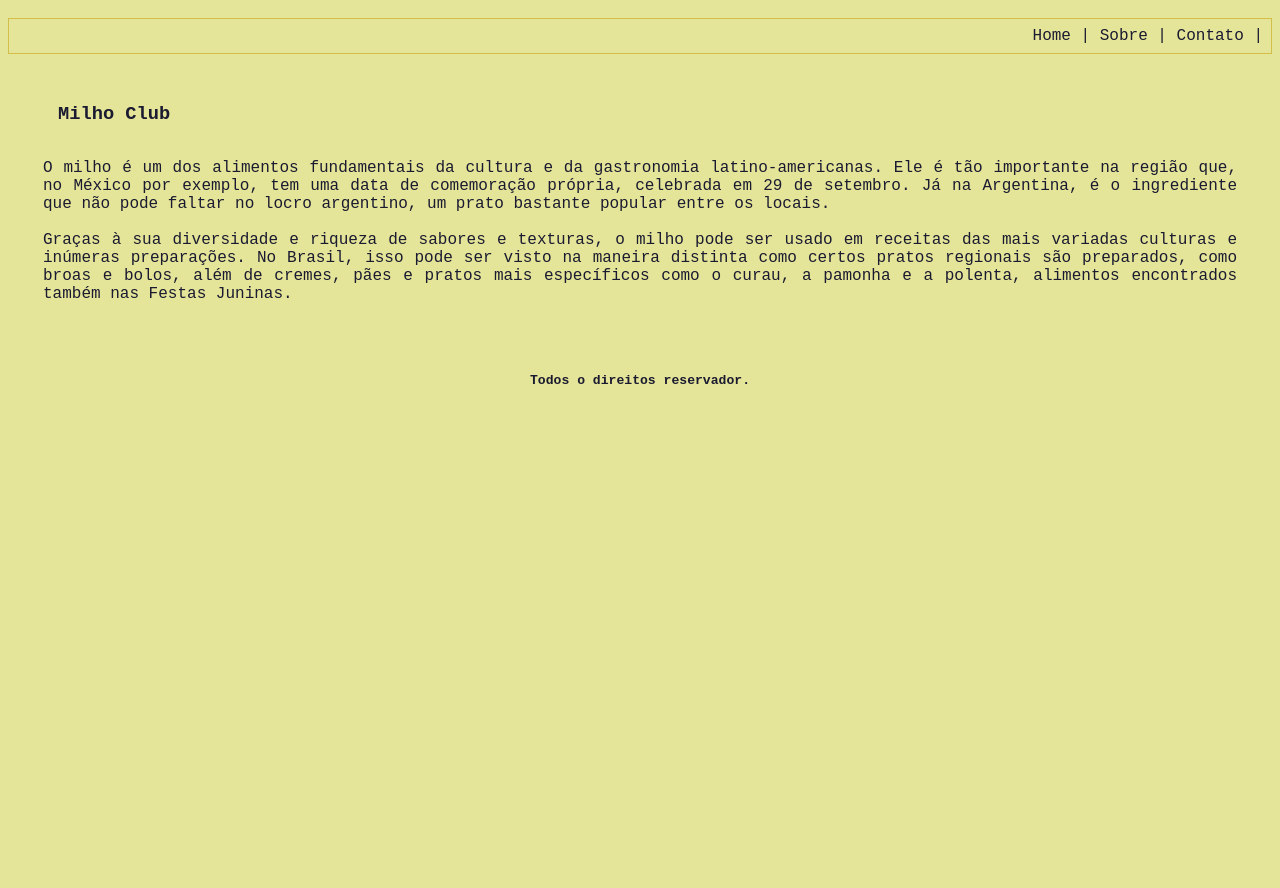
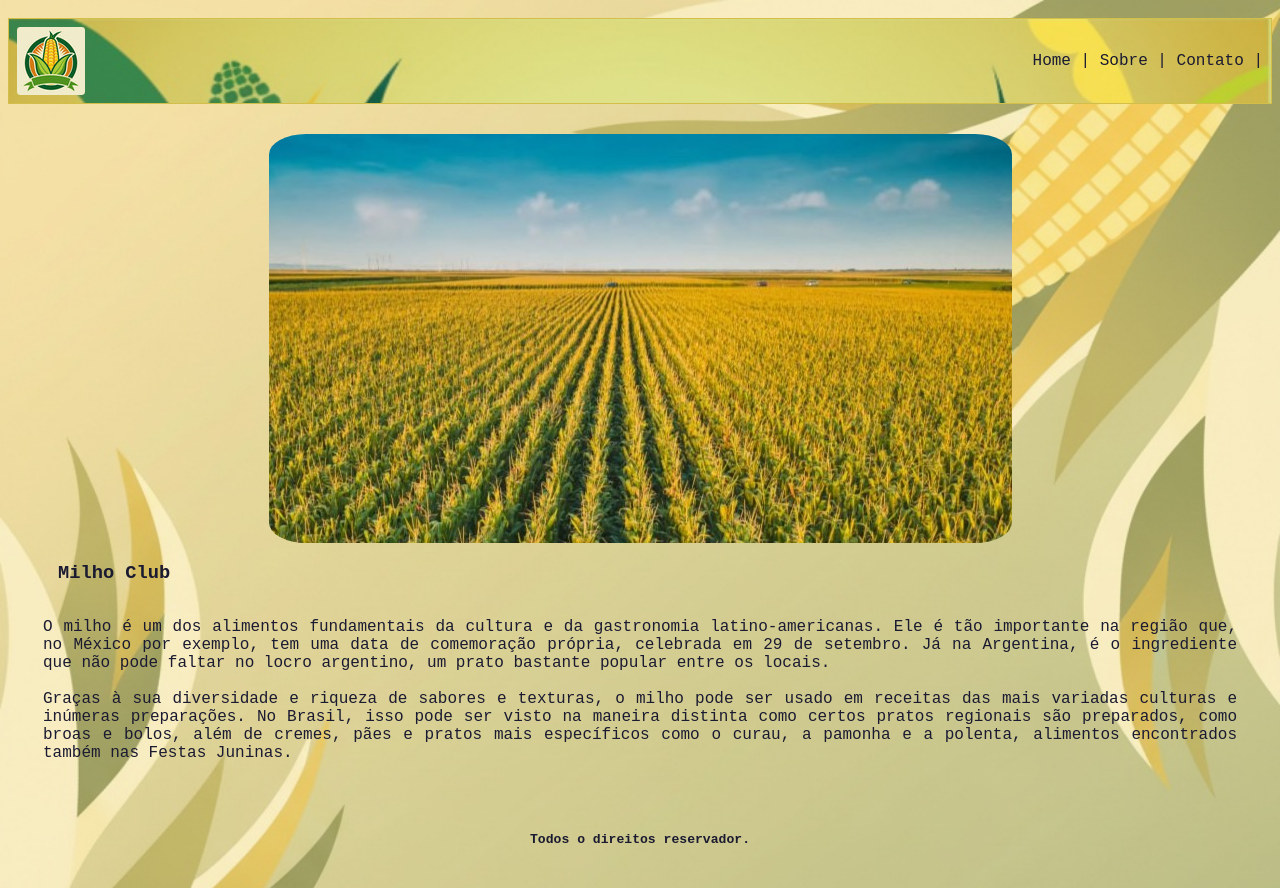
Before and after one commit to Spockchaim/Atividade_DSM, a plain HTML site: page index.html in a window 1280 px wide. Before the commit the page ends 800 px from the top, so only its background shows below. Drawn offline with Linux system fonts and the light colour scheme; the site is published under a folder, as on GitHub Pages, so addresses that start at the root find nothing.

Commit message:
arrumando links

```diff
--- a/index.html
+++ b/index.html
@@ -8,7 +8,7 @@
   </head>
   <body>
     <header class="flex-container">
-      <img src="\img\logo.jpg" alt="" class="logo" />
+      <img src="img/logo.jpg" alt="" class="logo" />
       <nav>
         <a href="#">Home</a> | <a href="sobre.html">Sobre</a> |
         <a href="contato.html">Contato</a> |
@@ -16,7 +16,7 @@
     </header>
     <main class="main-index">
       <section>
-        <img src="\img\img_capa.jpg" alt="" id="capa" />
+        <img src="img/img_capa.jpg" alt="" id="capa" />
       </section>
       <section>
         <article>
--- a/style.css
+++ b/style.css
@@ -5,7 +5,7 @@ body {
   background-color: rgb(229, 229, 153);
   font-family:'Courier New', Courier, monospace ;
   color: rgb(26, 26, 49);
-  background-image: url(/img/background-img.png);
+  background-image: url(img/background-img.png);
   background-size: 100%;
 }
 
@@ -18,7 +18,7 @@ body {
   border: 0.2px solid rgb(210, 190, 72);
   padding: 8px;
   margin: 10px 0px;
-  background-image: url(/img/background_nav.png);
+  background-image: url(img/background_nav.png);
   background-size: 100%;
 }
 
```
Also changed, not shown: contato.html (+1 -1 lines), sobre.html (+1 -1 lines).
